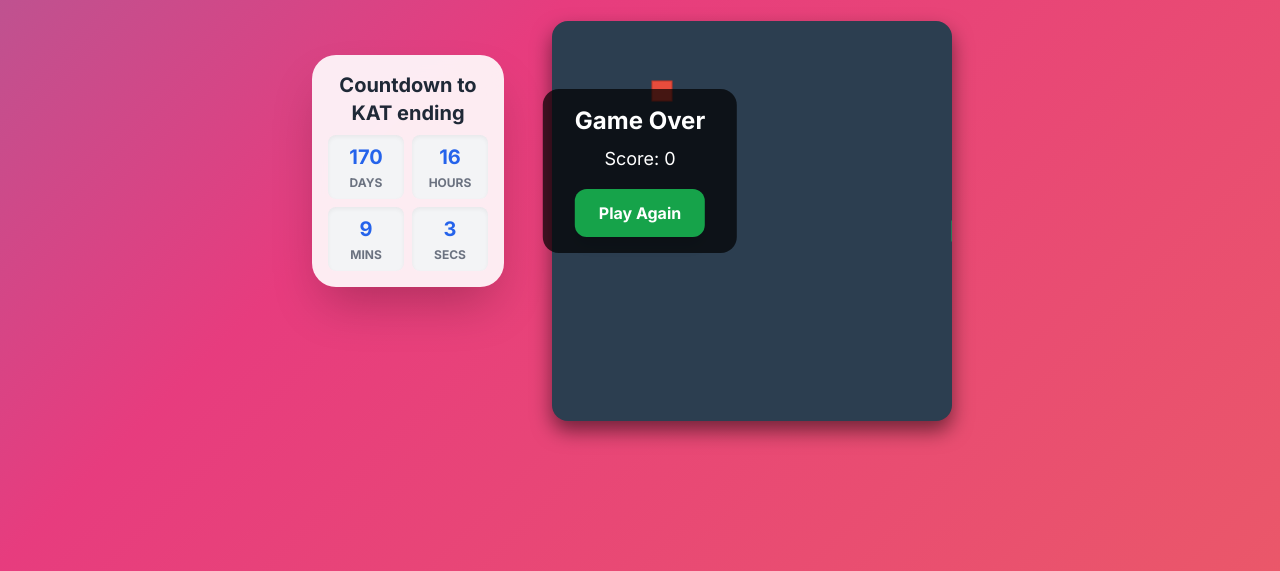
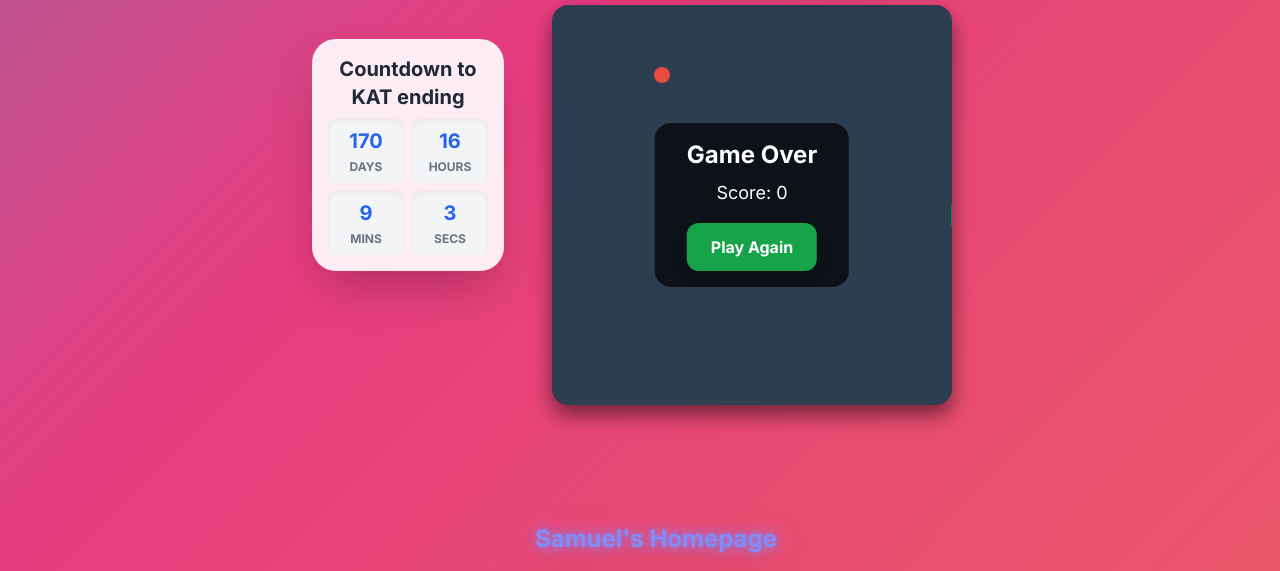
Before and after one commit to websitex3/countdowntoKAT, a plain HTML site: page index.html in a window 1280 px wide. Shown: the part 229-800 px from the top of the page. Drawn offline with nearby package versions, Linux system fonts and the light colour scheme.

Commit message:
Update index.html

```diff
--- a/index.html
+++ b/index.html
@@ -10,12 +10,21 @@
     <link rel="preconnect" href="https://fonts.googleapis.com">
     <link rel="preconnect" href="https://fonts.gstatic.com" crossorigin>
     <link href="https://fonts.googleapis.com/css2?family=Inter:wght@400;700&display=swap" rel="stylesheet">
+
+    <!-- FAVICON LINK ADDED -->
+    <!-- Pointing to the raw GitHub image URL for correct favicon loading -->
+    <link rel="icon" type="image/png" href="https://raw.githubusercontent.com/websitex3/countdowntoKAT/main/KAT.png" />
+
     <style>
         body {
             font-family: 'Inter', sans-serif;
             background: linear-gradient(-45deg, #ee7752, #e73c7e, #23a6d5, #23d5ab);
             background-size: 400% 400%;
             animation: gradient-animation 15s ease infinite;
+            /* Ensure body takes up the full viewport height */
+            min-height: 100vh;
+            display: flex;
+            flex-direction: column;
         }
         @keyframes gradient-animation {
             0% { background-position: 0% 50%; }
@@ -46,7 +55,7 @@
 <body class="flex flex-col items-center justify-center min-h-screen p-4 space-y-8 lg:space-y-0 lg:space-x-8">
 
     <!-- Overall Content Wrapper -->
-    <div class="flex flex-col lg:flex-row items-center justify-center w-full max-w-5xl space-y-8 lg:space-y-0 lg:space-x-8">
+    <div class="flex flex-col lg:flex-row items-center justify-center w-full max-w-5xl space-y-8 lg:space-y-0 lg:space-x-8 flex-grow">
 
         <!-- Countdown Timer Container -->
         <div id="timer-container" class="bg-white bg-opacity-90 rounded-3xl p-4 shadow-2xl backdrop-filter backdrop-blur-lg flex flex-col items-center transform transition-all duration-500 ease-in-out w-48 text-center flex-shrink-0">
@@ -95,6 +104,14 @@
         The countdown has finished!
     </div>
 
+    <!-- HOMEPAGE LINK UPDATED: Now uses bright indigo/purple for a system-like glow -->
+    <a href="https://websitex3.github.io/home/"
+       class="mt-8 mb-4 text-2xl font-extrabold text-indigo-400 hover:text-indigo-300 hover:underline transition-all duration-300 drop-shadow-2xl"
+       style="text-shadow: 0 0 15px rgba(129, 140, 248, 1), 0 0 5px rgba(129, 140, 248, 0.5);"
+    >
+        Samuel's Homepage
+    </a>
+
     <script>
         document.addEventListener('DOMContentLoaded', () => {
             // --- Countdown Timer Logic ---
@@ -131,6 +148,7 @@
             }
 
             // Start the timer automatically
+            updateCountdown();
             countdownInterval = setInterval(updateCountdown, 1000);
 
             // --- Snake Game Logic ---
@@ -151,19 +169,32 @@
 
             // Resize canvas to be responsive
             function resizeCanvas() {
-                const gameContainer = document.querySelector('.flex-col.items-center.justify-center');
-                const availableHeight = window.innerHeight - gameContainer.getBoundingClientRect().top - 20;
-                const availableWidth = window.innerWidth;
-                const size = Math.min(availableWidth, availableHeight, 400);
-                canvas.width = size - (size % gridSize);
-                canvas.height = size - (size % gridSize);
+                // Determine a max square size based on screen width/height, ensuring it's a multiple of gridSize
+                const maxDim = 400; // Max size for desktop view
+                const size = Math.min(window.innerWidth - 60, window.innerHeight - 200, maxDim);
+                // Ensure size is a multiple of gridSize
+                const canvasSize = size - (size % gridSize);
+
+                canvas.width = canvasSize;
+                canvas.height = canvasSize;
+
+                // Re-draw game when resized to prevent visual artifacts
+                if (gameLoop) {
+                    draw();
+                }
             }
 
             // Start game function
             function startGame() {
                 score = 0;
                 scoreDisplay.textContent = score;
-                snake = [{ x: 10, y: 10 }];
+                // Start snake near the center
+                const cellsX = canvas.width / gridSize;
+                const cellsY = canvas.height / gridSize;
+                const startX = Math.floor(cellsX / 4);
+                const startY = Math.floor(cellsY / 2);
+
+                snake = [{ x: startX, y: startY }];
                 direction = 'right';
                 changingDirection = false;
                 gameMessage.style.display = 'none';
@@ -174,9 +205,12 @@
 
             // Create new food at a random location
             function createFood() {
+                const cellsX = canvas.width / gridSize;
+                const cellsY = canvas.height / gridSize;
+
                 food = {
-                    x: Math.floor(Math.random() * (canvas.width / gridSize)),
-                    y: Math.floor(Math.random() * (canvas.height / gridSize))
+                    x: Math.floor(Math.random() * cellsX),
+                    y: Math.floor(Math.random() * cellsY)
                 };
                 // Ensure food doesn't spawn on the snake
                 snake.forEach(segment => {
@@ -191,6 +225,10 @@
                 if (gameOver()) {
                     clearInterval(gameLoop);
                     finalScoreDisplay.textContent = score;
+                    // Center the game message on the screen relative to the canvas/game area
+                    const canvasRect = canvas.getBoundingClientRect();
+                    gameMessage.style.top = `${canvasRect.top + canvasRect.height / 2}px`;
+                    gameMessage.style.left = `${canvasRect.left + canvasRect.width / 2}px`;
                     gameMessage.style.display = 'block';
                     return;
                 }
@@ -220,13 +258,15 @@
             // Draw game elements
             function draw() {
                 ctx.clearRect(0, 0, canvas.width, canvas.height);
+                // Background color defined in CSS, no need to fill here unless overwriting
                 drawSnake();
                 drawFood();
             }
 
             function drawSnake() {
-                snake.forEach(segment => {
-                    ctx.fillStyle = '#2ecc71';
+                snake.forEach((segment, index) => {
+                    // Head is slightly brighter
+                    ctx.fillStyle = index === 0 ? '#34d399' : '#2ecc71';
                     ctx.fillRect(segment.x * gridSize, segment.y * gridSize, gridSize, gridSize);
                     ctx.strokeStyle = '#27ae60';
                     ctx.strokeRect(segment.x * gridSize, segment.y * gridSize, gridSize, gridSize);
@@ -235,9 +275,16 @@
 
             function drawFood() {
                 ctx.fillStyle = '#e74c3c';
-                ctx.fillRect(food.x * gridSize, food.y * gridSize, gridSize, gridSize);
-                ctx.strokeStyle = '#c0392b';
-                ctx.strokeRect(food.x * gridSize, food.y * gridSize, gridSize, gridSize);
+                ctx.beginPath();
+                // Draw food as a circle for better look
+                ctx.arc(
+                    food.x * gridSize + gridSize / 2,
+                    food.y * gridSize + gridSize / 2,
+                    gridSize / 2 * 0.8, // 80% of the cell size
+                    0,
+                    2 * Math.PI
+                );
+                ctx.fill();
             }
 
             // Check for game over conditions
@@ -266,10 +313,10 @@
                 const goingLeft = direction === 'left';
                 const goingRight = direction === 'right';
 
-                if (keyPressed === 'ArrowLeft' && !goingRight) { direction = 'left'; }
-                if (keyPressed === 'ArrowUp' && !goingDown) { direction = 'up'; }
-                if (keyPressed === 'ArrowRight' && !goingLeft) { direction = 'right'; }
-                if (keyPressed === 'ArrowDown' && !goingUp) { direction = 'down'; }
+                if ((keyPressed === 'ArrowLeft' || keyPressed.toLowerCase() === 'a') && !goingRight) { direction = 'left'; }
+                if ((keyPressed === 'ArrowUp' || keyPressed.toLowerCase() === 'w') && !goingDown) { direction = 'up'; }
+                if ((keyPressed === 'ArrowRight' || keyPressed.toLowerCase() === 'd') && !goingLeft) { direction = 'right'; }
+                if ((keyPressed === 'ArrowDown' || keyPressed.toLowerCase() === 's') && !goingUp) { direction = 'down'; }
             });
 
             // Handle touch input for mobile devices
@@ -279,7 +326,8 @@
                 e.preventDefault();
                 touchStartX = e.touches[0].clientX;
                 touchStartY = e.touches[0].clientY;
-            });
+            }, {passive: false}); // passive: false to allow preventDefault
+
             canvas.addEventListener('touchend', e => {
                 const touchEndX = e.changedTouches[0].clientX;
                 const touchEndY = e.changedTouches[0].clientY;
@@ -307,8 +355,18 @@
 
             // Initial setup
             resizeCanvas();
-            window.addEventListener('resize', resizeCanvas);
+            window.addEventListener('resize', () => {
+                resizeCanvas();
+                // If game is over, ensure game message is correctly positioned after resize
+                if (gameMessage.style.display === 'block') {
+                    const canvasRect = canvas.getBoundingClientRect();
+                    gameMessage.style.top = `${canvasRect.top + canvasRect.height / 2}px`;
+                    gameMessage.style.left = `${canvasRect.left + canvasRect.width / 2}px`;
+                }
+            });
             restartBtn.addEventListener('click', startGame);
+
+            // Wait for initial resize and start the game
             startGame();
         });
     </script>
```
